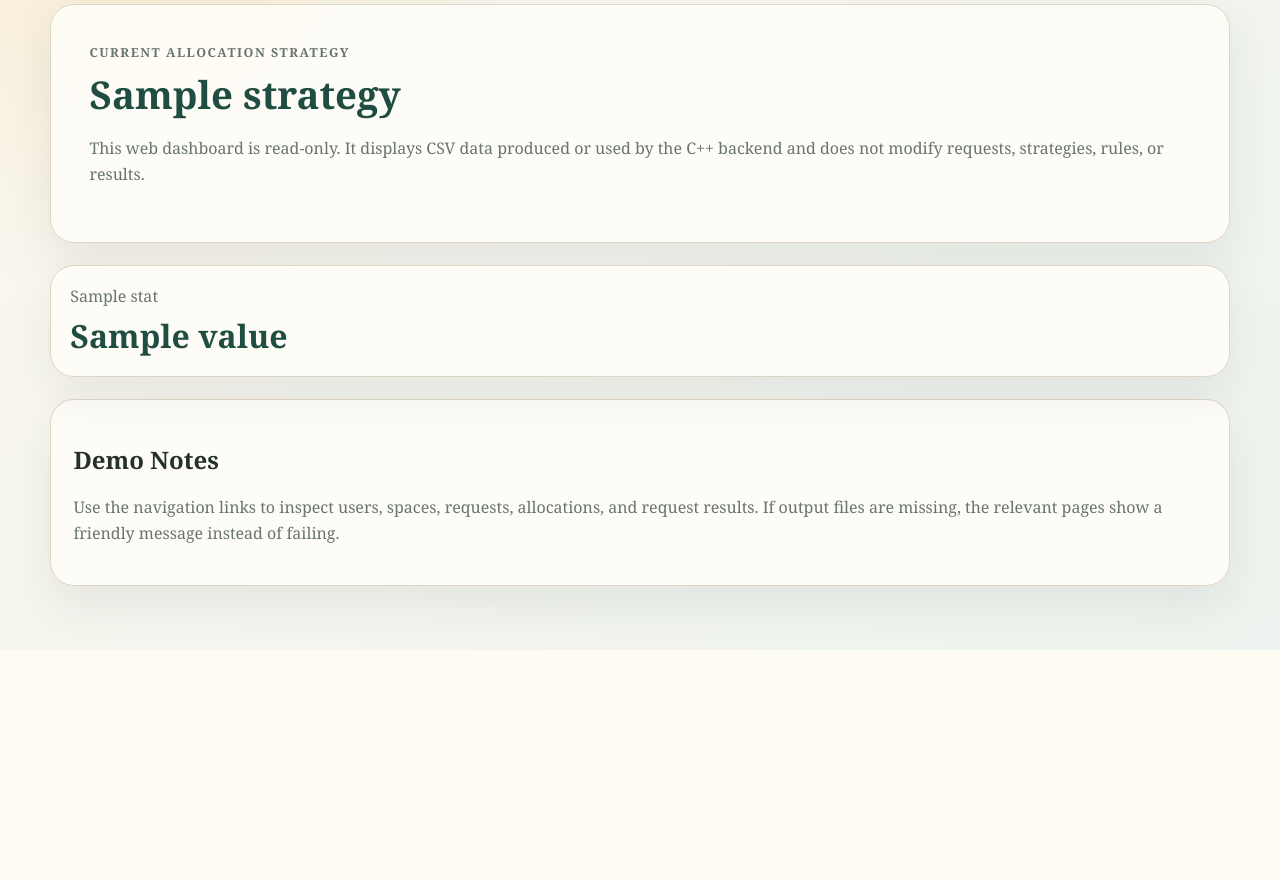
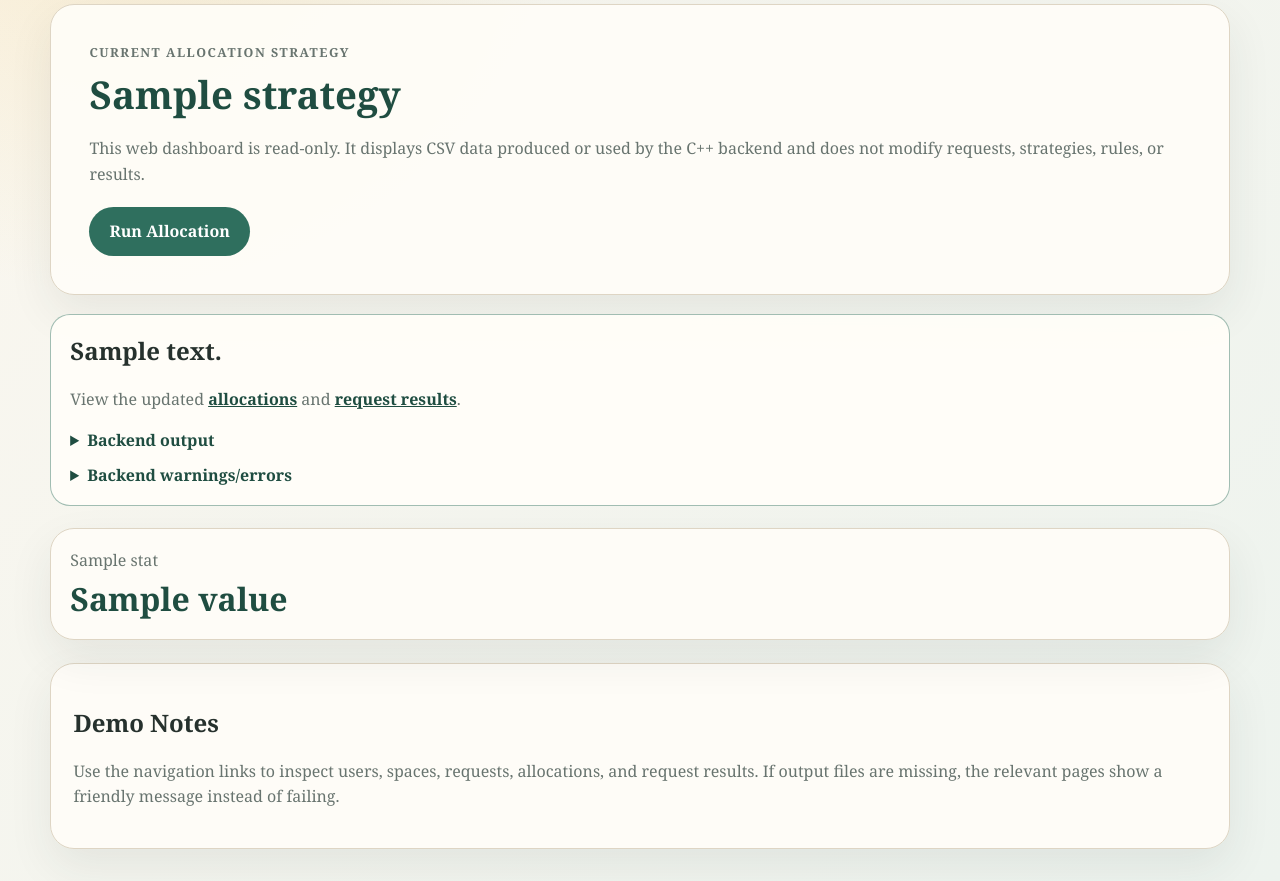
Before and after one commit to itu-itis24-attar22/resource-allocation-system, a Flask app: template web/templates/index.html in a window 1280 px wide. Shown: the part 150-1031 px from the top of the page. Before the commit the page ends 800 px from the top, so only its background shows below. Run offline with Flask 3, Linux system fonts and the light colour scheme; the template is opened without the code that fills it: most values are stand-ins (such as "Sample title", 1, 10 or a date in 2020).

Commit message:
Web dashboard: add run allocation dashboard controls

```diff
--- a/web/static/style.css
+++ b/web/static/style.css
@@ -97,9 +97,77 @@ body {
 .hero-card p,
 .info-panel p,
 .empty-state p,
-.table-summary p {
+.table-summary p,
+.run-result p {
     color: var(--muted);
     line-height: 1.6;
+}
+
+.run-form {
+    margin-top: 1.2rem;
+}
+
+.run-form button {
+    appearance: none;
+    border: 0;
+    border-radius: 999px;
+    padding: 0.85rem 1.25rem;
+    background: var(--accent);
+    color: white;
+    cursor: pointer;
+    font-family: inherit;
+    font-size: 1rem;
+    font-weight: 700;
+}
+
+.run-form button:hover {
+    background: var(--accent-dark);
+}
+
+.run-result {
+    margin: 1.2rem 0;
+    padding: 1.2rem;
+    border-radius: 20px;
+    border: 1px solid var(--line);
+    background: rgba(255, 253, 248, 0.95);
+}
+
+.run-result-success {
+    border-color: rgba(47, 111, 94, 0.45);
+}
+
+.run-result-error {
+    border-color: rgba(150, 62, 45, 0.45);
+    background: #fff6f2;
+}
+
+.run-result h2 {
+    margin-top: 0;
+}
+
+.run-result a {
+    color: var(--accent-dark);
+    font-weight: 700;
+}
+
+.run-result details {
+    margin-top: 0.8rem;
+}
+
+.run-result summary {
+    cursor: pointer;
+    color: var(--accent-dark);
+    font-weight: 700;
+}
+
+.run-result pre {
+    max-height: 18rem;
+    overflow: auto;
+    white-space: pre-wrap;
+    background: #25302c;
+    color: #fff8e8;
+    padding: 1rem;
+    border-radius: 14px;
 }
 
 .cards-grid {
--- a/web/templates/index.html
+++ b/web/templates/index.html
@@ -11,7 +11,36 @@
         This web dashboard is read-only. It displays CSV data produced or used by
         the C++ backend and does not modify requests, strategies, rules, or results.
     </p>
+    <form class="run-form" method="post" action="{{ url_for('run_allocation') }}">
+        <button type="submit">Run Allocation</button>
+    </form>
 </section>
+
+{% if run_result %}
+<section class="run-result run-result-{{ run_result.status }}">
+    <h2>{{ run_result.message }}</h2>
+    {% if run_result.status == "success" %}
+    <p>
+        View the updated <a href="{{ url_for('allocations') }}">allocations</a>
+        and <a href="{{ url_for('results') }}">request results</a>.
+    </p>
+    {% endif %}
+
+    {% if run_result.stdout %}
+    <details>
+        <summary>Backend output</summary>
+        <pre>{{ run_result.stdout }}</pre>
+    </details>
+    {% endif %}
+
+    {% if run_result.stderr %}
+    <details>
+        <summary>Backend warnings/errors</summary>
+        <pre>{{ run_result.stderr }}</pre>
+    </details>
+    {% endif %}
+</section>
+{% endif %}
 
 <section class="cards-grid" aria-label="System counts">
     {% for stat in stats %}
```
